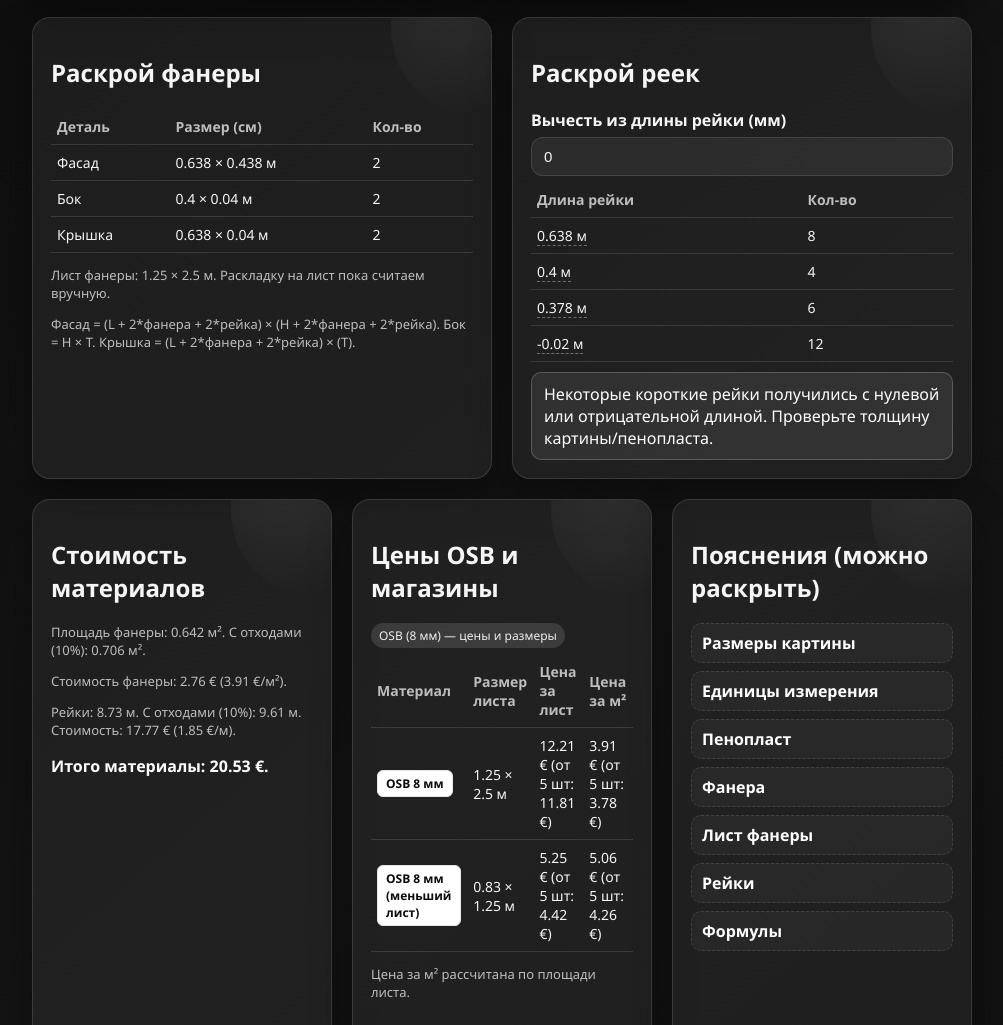
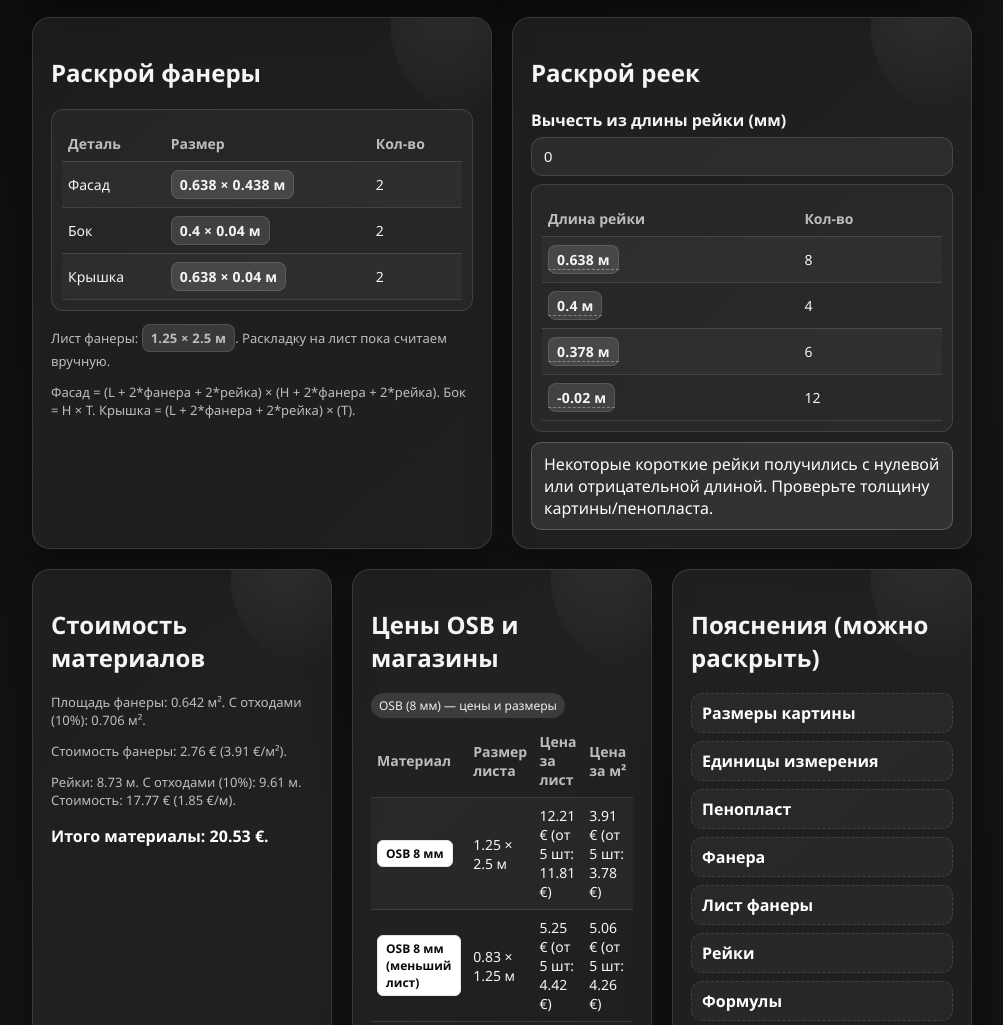
Before and after one commit to VoI4onok/moss_frame_price, a plain HTML site: page Box_dimensions/index.html in a window 1280 px wide. Shown: the part 820-1845 px from the top of the page, without its empty margins (138-1141 px from the left). Drawn offline with Linux system fonts and the light colour scheme.

Commit message:
акценты на цифры

```diff
--- a/Box_dimensions/index.html
+++ b/Box_dimensions/index.html
@@ -132,7 +132,26 @@
         padding: 8px 6px;
         text-align: left;
       }
+      tbody tr:nth-child(odd) {
+        background: rgba(255, 255, 255, 0.03);
+      }
       th { color: var(--muted); font-weight: 600; }
+      .value-badge {
+        display: inline-block;
+        padding: 4px 8px;
+        border-radius: 8px;
+        background: rgba(255, 255, 255, 0.12);
+        border: 1px solid var(--line);
+        font-weight: 700;
+        letter-spacing: 0.2px;
+      }
+      .soft-card {
+        background: rgba(255, 255, 255, 0.04);
+        border: 1px solid var(--line);
+        border-radius: 12px;
+        padding: 10px;
+        margin-top: 8px;
+      }
       a {
         color: #0b0b0b;
         text-decoration: none;
@@ -729,17 +748,19 @@
         const foamCost = foam ? foamAreaWithWaste * foamPricePerM2 : 0;
 
         const plywoodHtml = `
+          <div class="soft-card">
             <table>
               <thead>
-              <tr><th>Деталь</th><th>Размер (см)</th><th>Кол-во</th></tr>
+                <tr><th>Деталь</th><th>Размер</th><th>Кол-во</th></tr>
               </thead>
               <tbody>
-              <tr><td>Фасад</td><td>${formatValue(faceL)} × ${formatValue(faceH)} ${unitLabel()}</td><td>2</td></tr>
-              <tr><td>Бок</td><td>${formatValue(sideH)} × ${formatValue(sideT)} ${unitLabel()}</td><td>2</td></tr>
-              <tr><td>Крышка</td><td>${formatValue(lidL)} × ${formatValue(lidT)} ${unitLabel()}</td><td>2</td></tr>
+                <tr><td>Фасад</td><td><span class="value-badge">${formatValue(faceL)} × ${formatValue(faceH)} ${unitLabel()}</span></td><td>2</td></tr>
+                <tr><td>Бок</td><td><span class="value-badge">${formatValue(sideH)} × ${formatValue(sideT)} ${unitLabel()}</span></td><td>2</td></tr>
+                <tr><td>Крышка</td><td><span class="value-badge">${formatValue(lidL)} × ${formatValue(lidT)} ${unitLabel()}</span></td><td>2</td></tr>
               </tbody>
             </table>
-          <p class="note">Лист фанеры: ${formatValue(sheetW)} × ${formatValue(sheetL)} ${unitLabel()}. Раскладку на лист пока считаем вручную.</p>
+          </div>
+          <p class="note">Лист фанеры: <span class="value-badge">${formatValue(sheetW)} × ${formatValue(sheetL)} ${unitLabel()}</span>. Раскладку на лист пока считаем вручную.</p>
         `;
 
         const costHtml = `
@@ -771,8 +792,8 @@
         const groupedList = Array.from(grouped.values()).sort((a, b) => b.len - a.len);
 
         const slatsRows = groupedList.map((item) => {
-          const base = `${formatValue(item.len)} ${unitLabel()}`;
-          const adjusted = railSubtractMm > 0 ? ` (${formatValue(item.len - railSubtractM)} ${unitLabel()})` : '';
+          const base = `<span class="value-badge">${formatValue(item.len)} ${unitLabel()}</span>`;
+          const adjusted = railSubtractMm > 0 ? ` <span class="note">(${formatValue(item.len - railSubtractM)} ${unitLabel()})</span>` : '';
           const tooltipParts = Object.entries(item.bySide)
             .filter(([, cnt]) => cnt > 0)
             .map(([side, cnt]) => `${side}: ${cnt}`);
@@ -781,6 +802,7 @@
         }).join('');
 
         const slatsHtml = `
+          <div class="soft-card">
             <table>
               <thead>
                 <tr><th>Длина рейки</th><th>Кол-во</th></tr>
@@ -789,6 +811,7 @@
                 ${slatsRows}
               </tbody>
             </table>
+          </div>
         `;
 
         const formulaHtml = `
```
Lines whose indentation alone changed are shown as unchanged.
